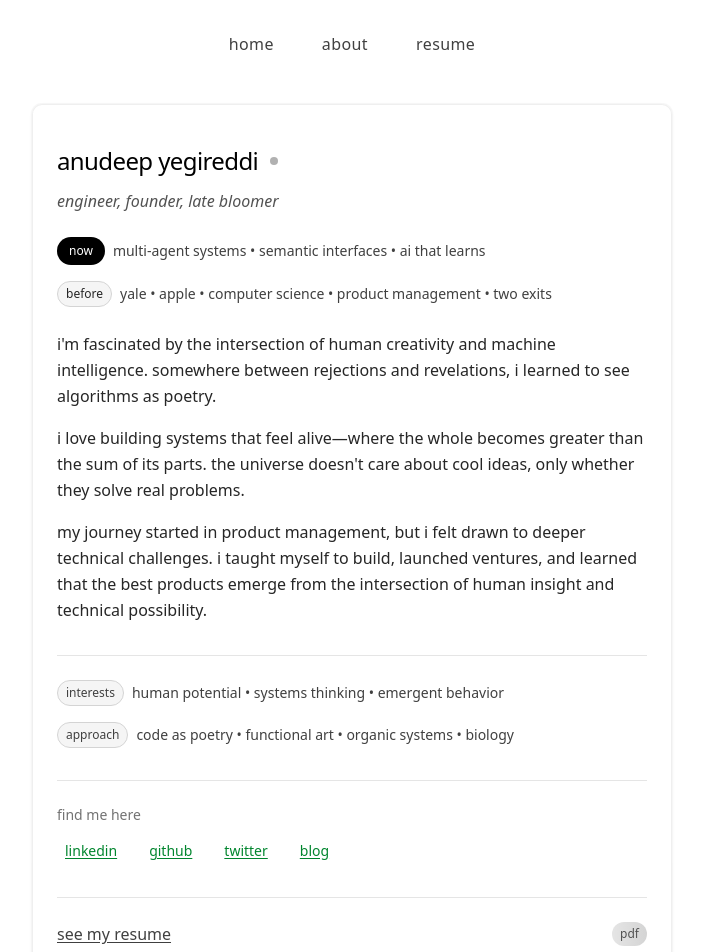
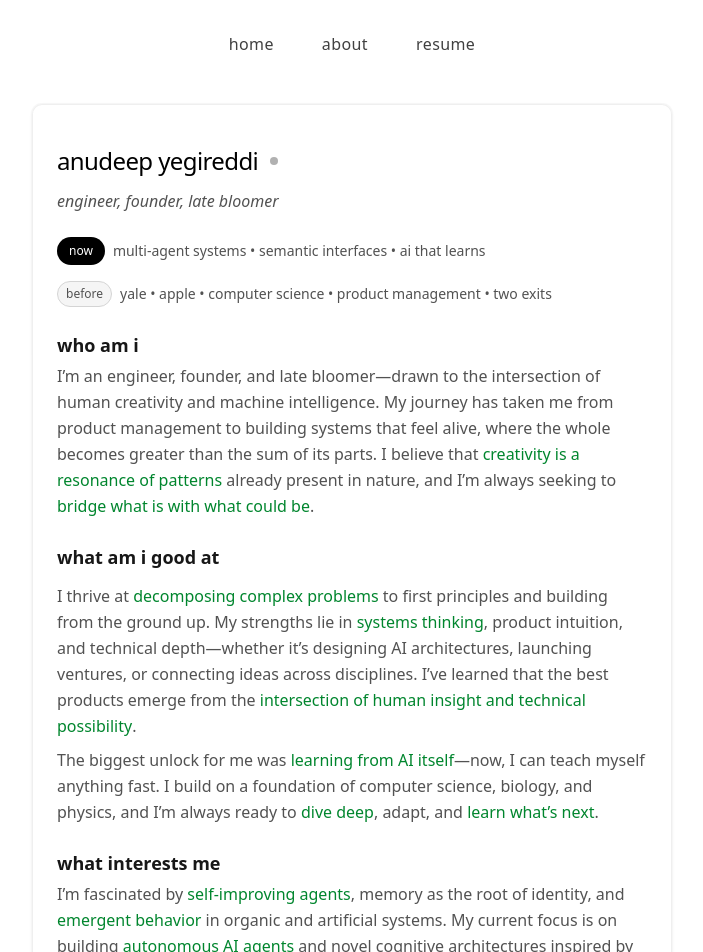
Before and after one commit to anudeep22003/personal-website, a React (Vite) app in the folder frontend/: page / in a window 1280 px wide. Shown: the top 952 px of the page, without its empty margins (288-991 px from the left). Built offline with nearby package versions, Linux system fonts and the light colour scheme.

Commit message:
updated homepage content

```diff
--- a/frontend/src/pages/About.tsx
+++ b/frontend/src/pages/About.tsx
@@ -96,17 +96,17 @@ const About: React.FC = () => {
             Introduction
           </h2>
           <div className="flex flex-col gap-1 text-sm">
-            <div>
-              <span className="inline-block bg-black text-white px-3 py-1 rounded-full text-xs font-medium">
+            <div className="flex items-center rounded-full px-3 py-1">
+              <span className="inline-block bg-black text-white px-3 py-1 rounded-full text-xs font-medium w-16 text-center">
                 current
               </span>
               <span className="text-neutral-800 ml-2">
                 building ai agents that actually work
               </span>
             </div>
-            <div>
-              <span className="inline-block bg-black text-white px-3 py-1 rounded-full text-xs font-medium">
-                ex
+            <div className="flex items-center rounded-full px-3 py-1">
+              <span className="inline-block bg-black text-white px-3 py-1 rounded-full text-xs font-medium w-16 text-center">
+                prev
               </span>
               <span className="text-neutral-800 ml-2">
                 yale mba • apple • two exits • founding engineer
--- a/frontend/src/pages/Homepage.tsx
+++ b/frontend/src/pages/Homepage.tsx
@@ -36,61 +36,133 @@ const Homepage: React.FC = () => {
           <span className="inline-block bg-black text-white px-3 py-1.5 rounded-full text-xs font-medium">
             now
           </span>
-          <span className="text-neutral-700">
+          <span className="text-neutral-600">
             multi-agent systems • semantic interfaces • ai that learns
           </span>
         </div>
 
         {/* before */}
         <div className="flex flex-wrap items-center gap-2 mb-6 text-sm">
-          <span className="inline-block bg-neutral-100 text-neutral-800 px-2 py-1 rounded-full text-xs font-medium border border-neutral-300">
+          <span className="inline-block bg-neutral-100 text-neutral-600 px-2 py-1 rounded-full text-xs font-medium border border-neutral-300">
             before
           </span>
-          <span className="text-neutral-700">
+          <span className="text-neutral-600">
             yale • apple • computer science • product management • two
             exits
           </span>
         </div>
 
-        <div className="text-base leading-relaxed text-neutral-800 space-y-4">
+        <div className="text-base leading-relaxed text-neutral-600 space-y-6">
+          {/* Who am I */}
+          <div>
+            <h2 className="text-lg font-semibold text-neutral-900 mb-1 lowercase">
+              who am i
+            </h2>
             <p>
-            i'm fascinated by the intersection of human creativity and
-            machine intelligence. somewhere between rejections and
-            revelations, i learned to see algorithms as poetry.
+              I’m an engineer, founder, and late bloomer—drawn to the
+              intersection of human creativity and machine intelligence.
+              My journey has taken me from product management to
+              building systems that feel alive, where the whole becomes
+              greater than the sum of its parts. I believe that{" "}
+              <span className="font-medium text-green-600">
+                creativity is a resonance of patterns
+              </span>{" "}
+              already present in nature, and I’m always seeking to{" "}
+              <span className="font-medium text-green-600">
+                bridge what is with what could be
+              </span>
+              .
             </p>
+          </div>
 
+          {/* What am I good at */}
+          <div className="gap-2 flex flex-col">
+            <h2 className="text-lg font-semibold text-neutral-900 mb-1 lowercase">
+              what am i good at
+            </h2>
             <p>
-            i love building systems that feel alive—where the whole
-            becomes greater than the sum of its parts. the universe
-            doesn't care about cool ideas, only whether they solve real
-            problems.
+              I thrive at{" "}
+              <span className="font-medium text-green-600">
+                decomposing complex problems
+              </span>{" "}
+              to first principles and building from the ground up. My
+              strengths lie in{" "}
+              <span className="font-medium text-green-600">
+                systems thinking
+              </span>
+              , product intuition, and technical depth—whether it’s
+              designing AI architectures, launching ventures, or
+              connecting ideas across disciplines. I’ve learned that the
+              best products emerge from the{" "}
+              <span className="font-medium text-green-600">
+                intersection of human insight and technical possibility
+              </span>
+              .
             </p>
+            <p>
+              The biggest unlock for me was{" "}
+              <span className="font-medium text-green-600">
+                learning from AI itself
+              </span>
+              —now, I can teach myself anything fast. I build on a
+              foundation of computer science, biology, and physics, and
+              I’m always ready to{" "}
+              <span className="font-medium text-green-600">
+                dive deep
+              </span>
+              , adapt, and{" "}
+              <span className="font-medium text-green-600">
+                learn what’s next
+              </span>
+              .
+            </p>
+          </div>
 
+          {/* What interests me */}
+          <div>
+            <h2 className="text-lg font-semibold text-neutral-900 mb-1 lowercase">
+              what interests me
+            </h2>
             <p>
-            my journey started in product management, but i felt drawn
-            to deeper technical challenges. i taught myself to build,
-            launched ventures, and learned that the best products emerge
-            from the intersection of human insight and technical
-            possibility.
+              I’m fascinated by{" "}
+              <span className="font-medium text-green-600">
+                self-improving agents
+              </span>
+              , memory as the root of identity, and{" "}
+              <span className="font-medium text-green-600">
+                emergent behavior
+              </span>{" "}
+              in organic and artificial systems. My current focus is on
+              building{" "}
+              <span className="font-medium text-green-600">
+                autonomous AI agents
+              </span>{" "}
+              and novel cognitive architectures inspired by
+              biology—systems that help talented people{" "}
+              <span className="font-medium text-green-600">
+                unlock their potential
+              </span>
+              .
             </p>
+          </div>
         </div>
 
         {/* Interests and approach section */}
         <div className="mt-8 pt-6 border-t border-neutral-200 space-y-4">
           <div className="flex flex-wrap items-center gap-2 text-sm">
-            <span className="inline-block bg-neutral-100 text-neutral-700 px-2 py-1 rounded-full text-xs font-medium border border-neutral-300">
+            <span className="inline-block bg-neutral-100 text-neutral-600 px-2 py-1 rounded-full text-xs font-medium border border-neutral-300">
               interests
             </span>
-            <span className="text-neutral-700">
+            <span className="text-neutral-600">
               human potential • systems thinking • emergent behavior
             </span>
           </div>
 
           <div className="flex flex-wrap items-center gap-2 text-sm">
-            <span className="inline-block bg-neutral-100 text-neutral-700 px-2 py-1 rounded-full text-xs font-medium border border-neutral-300">
+            <span className="inline-block bg-neutral-100 text-neutral-600 px-2 py-1 rounded-full text-xs font-medium border border-neutral-300">
               approach
             </span>
-            <span className="text-neutral-700">
+            <span className="text-neutral-600">
               code as poetry • functional art • organic systems •
               biology
             </span>
@@ -109,7 +181,7 @@ const Homepage: React.FC = () => {
                 href={link.url}
                 target="_blank"
                 rel="noopener noreferrer"
-                className="text-green-600 hover:text-green-700 underline underline-offset-2 text-sm lowercase transition-colors hover:bg-green-50 px-2 py-1 rounded"
+                className="text-green-600 hover:text-green-600 underline underline-offset-2 text-sm lowercase transition-colors hover:bg-green-50 px-2 py-1 rounded"
               >
                 {link.label}
               </a>
@@ -124,7 +196,7 @@ const Homepage: React.FC = () => {
               href="/resume"
               target="_blank"
               rel="noopener noreferrer"
-              className="group flex items-center gap-2 text-neutral-700 hover:text-green-600 text-base lowercase transition-colors"
+              className="group flex items-center gap-2 text-neutral-600 hover:text-green-600 text-base lowercase transition-colors"
             >
               <span className="underline underline-offset-2">
                 see my resume
```
Lines whose indentation alone changed are shown as unchanged.
